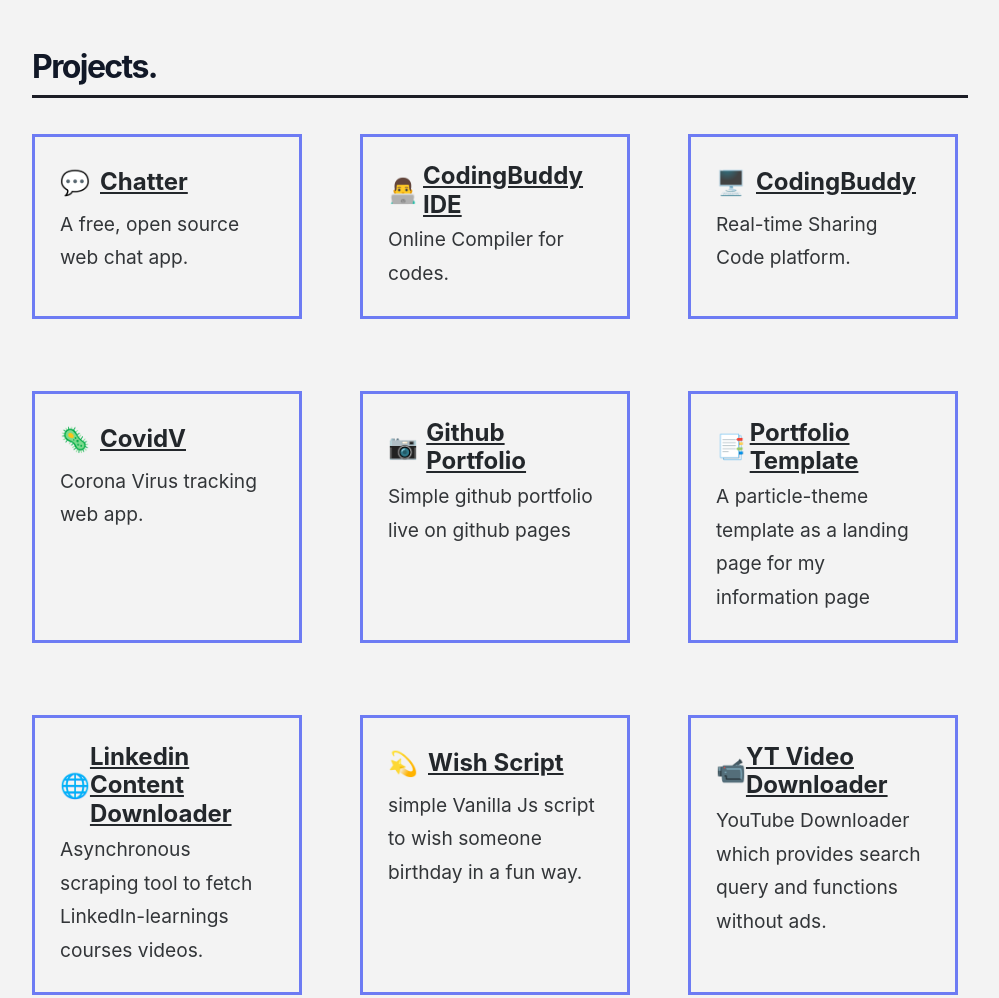
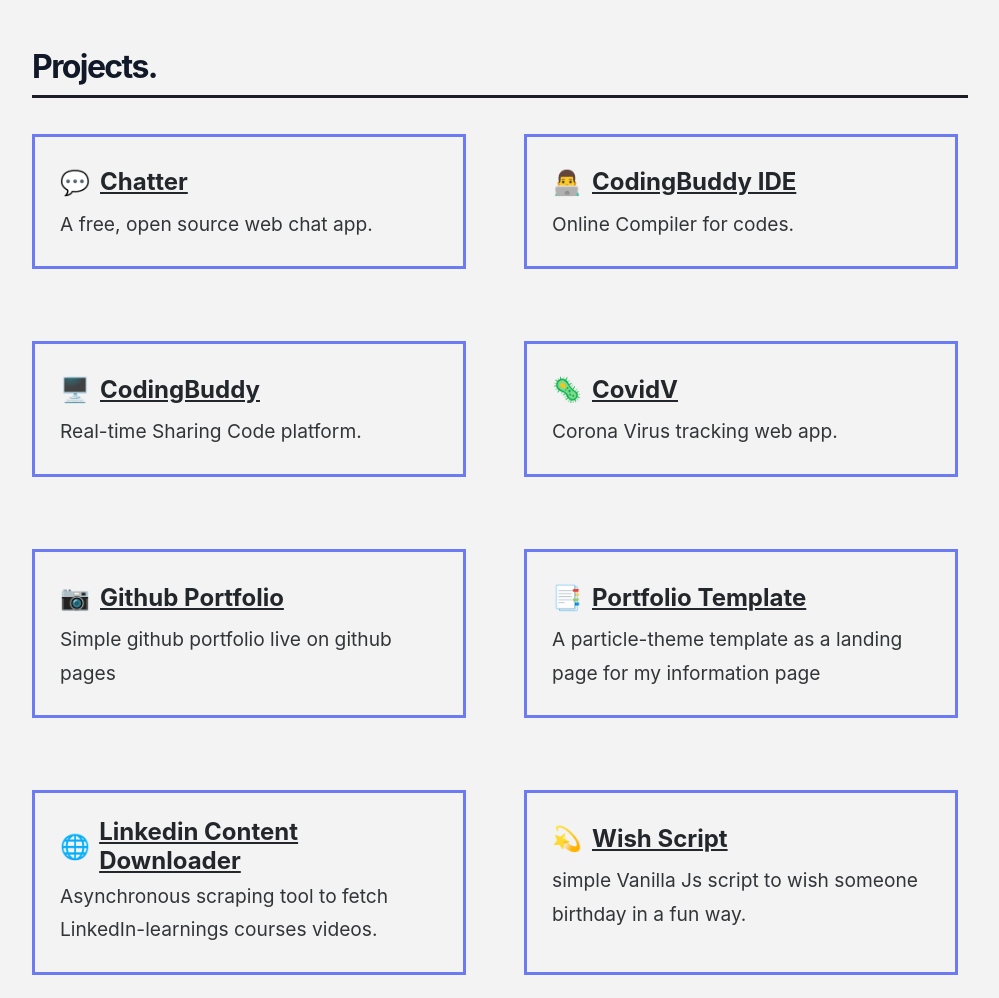
Before and after one commit to ShivashishY/shiva, a Gatsby site: page / in a window 1280 px wide. Shown: the part 1160-2158 px from the top of the page, without its empty margins (140-1139 px from the left). Built offline with nearby package versions, Linux system fonts and the light colour scheme; Gatsby itself is replaced by a stand-in of ours.

Commit message:
Update style.css

```diff
--- a/src/style.css
+++ b/src/style.css
@@ -1391,8 +1391,6 @@
 
 @media screen and (min-width: 800px) {
   .projects {
-    display: grid;
-    grid-template-columns: repeat(3, 1fr);
     padding: 0.75rem 0;
     grid-gap: 3rem;
   }
```
